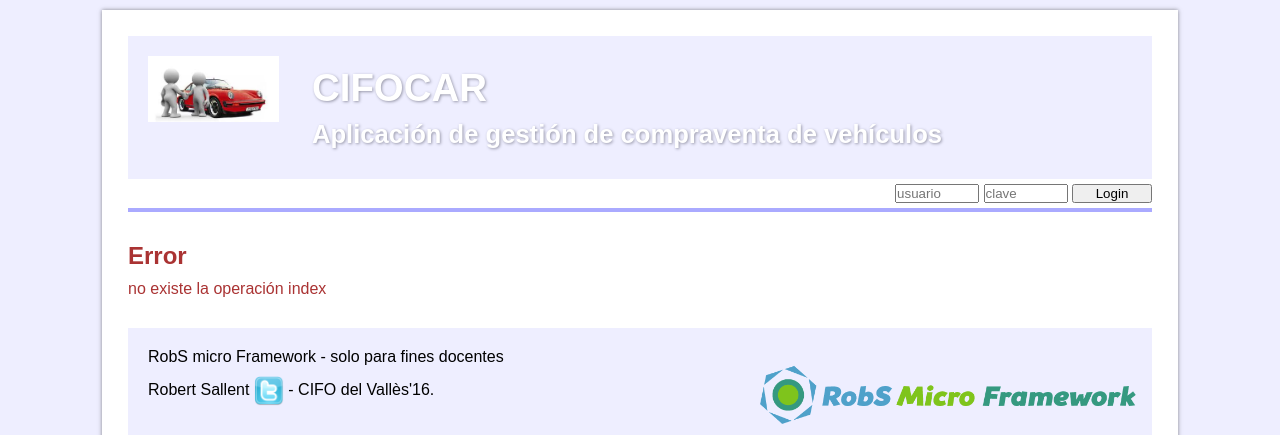
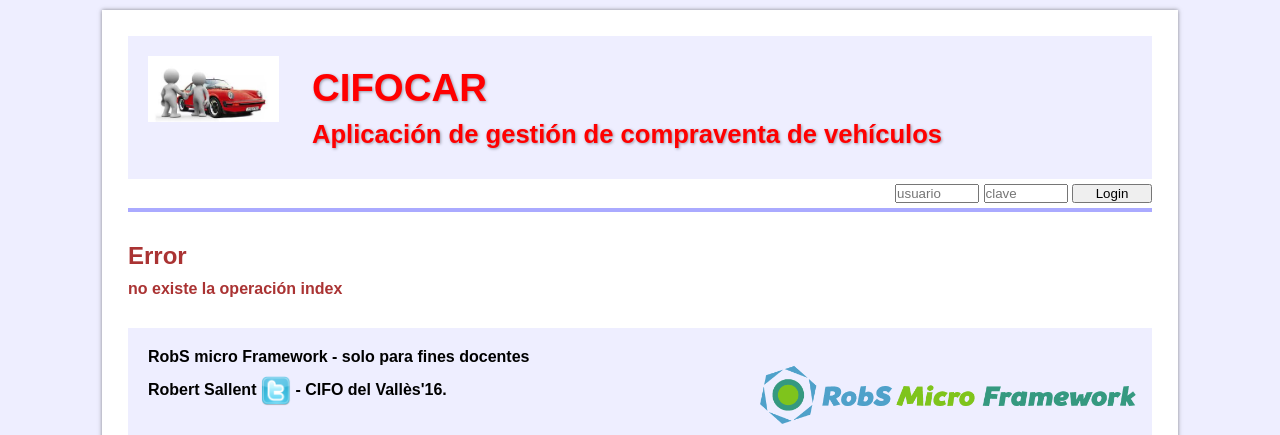
Before and after one commit to xavierol/CIFOCAR, a PHP site: page / in a window 1280 px wide. Shown: the top 435 px of the page. Run offline with PHP 8.4, Linux system fonts and the light colour scheme.

Commit message:
modificaciones del día de riesgos laborales

```diff
--- a/CIFOCAR/templates/Template.php
+++ b/CIFOCAR/templates/Template.php
@@ -10,8 +10,13 @@
 					</a>
 				</figure>
 				<hgroup>
-					<h1>CIFOCAR</h1>
-					<h2>Aplicación de gestión de compraventa de vehículos</h2>
+				<body>
+
+				<h1><p style="color:red;">CIFOCAR</h1>
+
+					<h2><b><p style="color:red;">Aplicación de gestión de compraventa de vehículos<b></h2>
+			</p>
+				</body>
 				</hgroup>
 			</header>
 		<?php }
```
